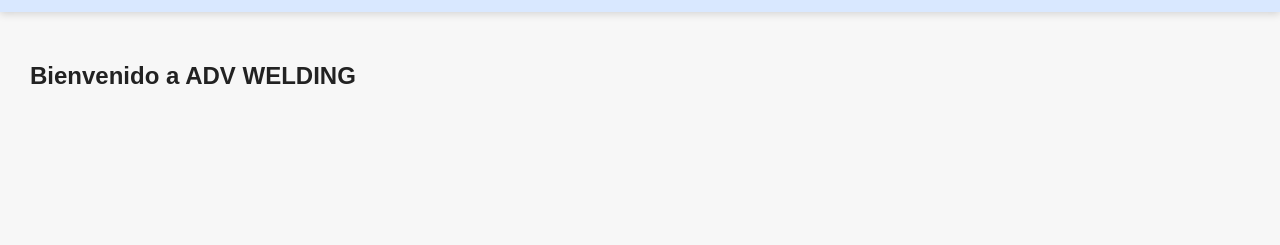
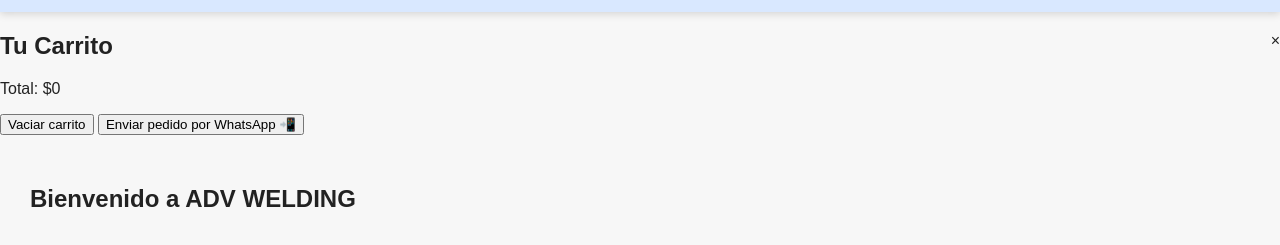
Before and after one commit to DanyValue/ADV-WELDING, a plain HTML site: page index.html in a window 1280 px wide. Shown: the part 75-320 px from the top of the page. Drawn offline with Linux system fonts and the light colour scheme.

Commit message:
Update index.html

```diff
--- a/index.html
+++ b/index.html
@@ -25,16 +25,16 @@
    </div>
 </header>
 
-<div class="cart-modal" id="cartModal">
-    <div class="cart-modal-content">
-        <span class="close-cart" onclick="toggleCart()">✖</span>
-        <h3>Tu Carrito</h3>
+<div id="carrito-modal" class="carrito-modal">
+    <div class="carrito-content">
+        <span class="close-cart" id="close-cart">×</span>
+
+        <h2>Tu Carrito</h2>
         <ul id="cart-list"></ul>
-        <p>Total: $<span id="cart-total">0</span></p>
-        <button class="btn-whatsapp" onclick="sendWhatsAppOrder()">
-            Enviar pedido por WhatsApp 📲
-        </button>
-        <button id="clear-cart-btn" style="margin-top:10px;width:100%;">Vaciar carrito</button>
+        <p class="cart-total">Total: $<span id="cart-total">0</span></p>
+
+        <button id="clear-cart-btn">Vaciar carrito</button>
+        <button onclick="sendWhatsAppOrder()">Enviar pedido por WhatsApp 📲</button>
     </div>
 </div>
 
```
